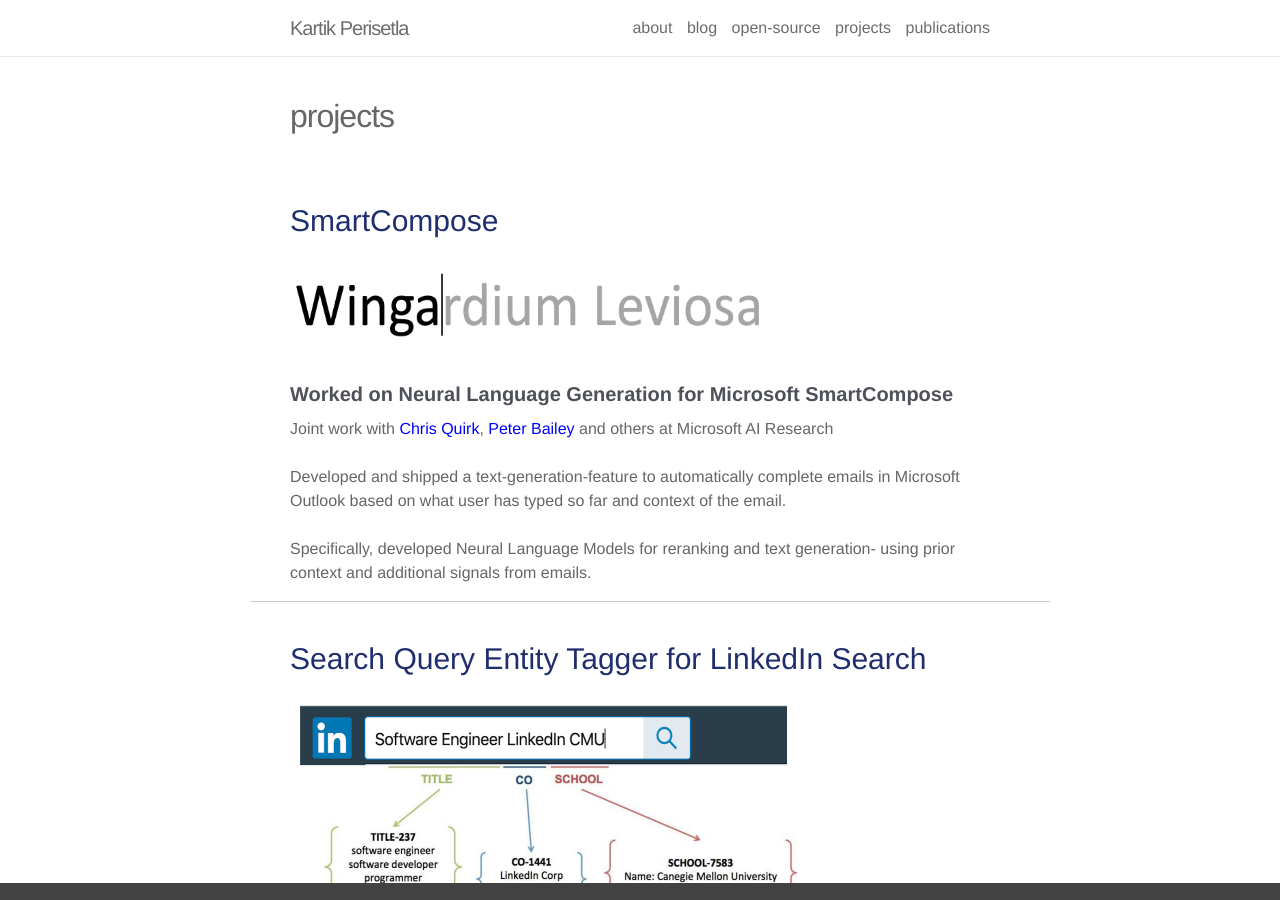
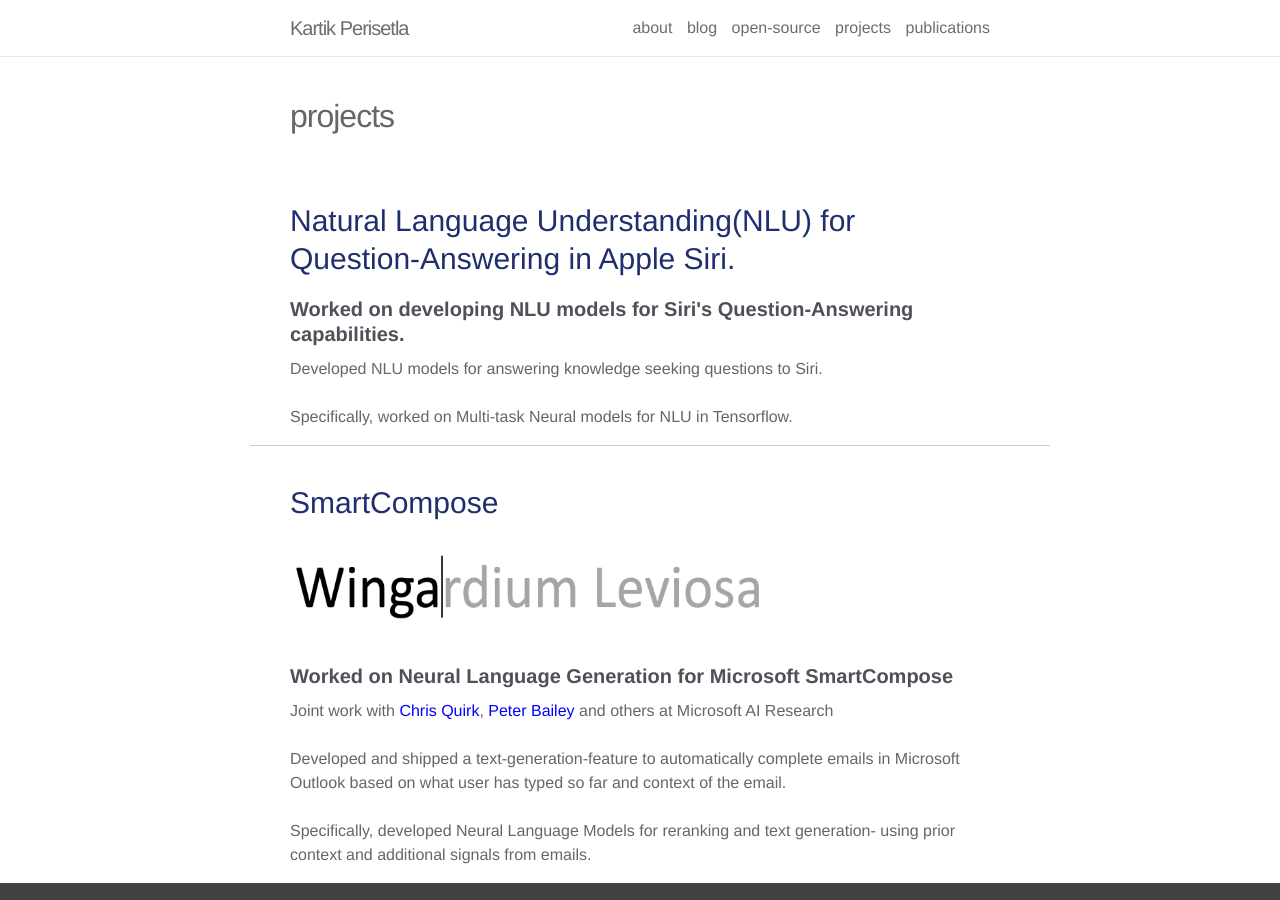
Before and after one commit to kartikperisetla/kartikperisetla.github.io, a Jekyll site: the page built from _pages/projects.md, in a window 1280 px wide and 900 px high. Built offline with Jekyll 4.4.1, drawn with Linux system fonts in a browser that asks for light colours; nearby versions of some CDN libraries.

Commit message:
updated project

```diff
--- a/_pages/projects.md
+++ b/_pages/projects.md
@@ -4,6 +4,16 @@
 permalink: /projects/
 description:
 ---
+<h3 style="color:#202E6E">Natural Language Understanding(NLU) for Question-Answering in Apple Siri.
+</h3>
+<p align="justify">
+    <b><h4 style="color:#4E505A"> Worked on developing NLU models for Siri's Question-Answering capabilities.</h4></b>
+    Developed NLU models for answering knowledge seeking questions to Siri. <br/><br/>
+    Specifically, worked on Multi-task Neural models for NLU in Tensorflow.
+</p>
+
+<h4 class="year" />
+<br />
 
 <h3 style="color:#202E6E">SmartCompose
 </h3>
```
